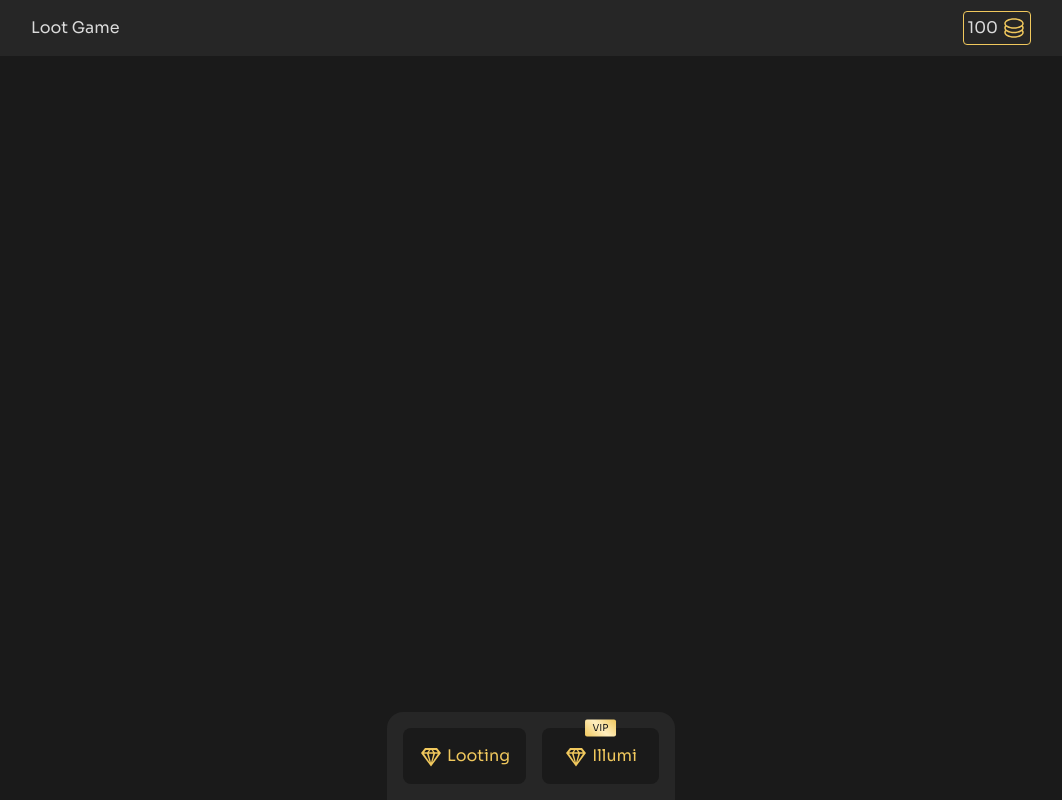
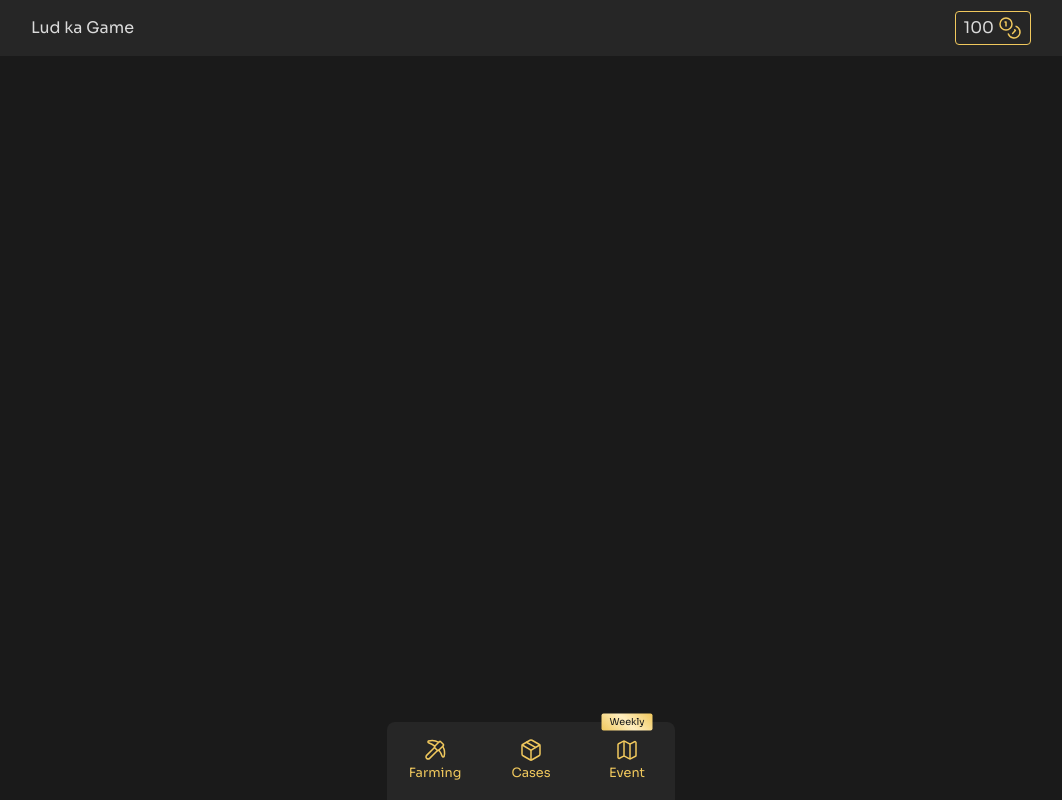
Before and after one commit to Alemy75/loot-game, a Vue app in the folder frontend/: page / in a window 1280 px wide. Shown: the whole page, without its empty margins (109-1171 px from the left). Built offline with nearby package versions, Linux system fonts and the light colour scheme.

Commit message:
some stuff

```diff
--- a/frontend/package.json
+++ b/frontend/package.json
@@ -9,6 +9,7 @@
     "preview": "vite preview"
   },
   "dependencies": {
+    "lucide-vue-next": "^0.424.0",
     "sass": "^1.77.6",
     "vue": "^3.4.29",
     "vue-router": "^4.4.0"
--- a/frontend/src/widgets/header/header.vue
+++ b/frontend/src/widgets/header/header.vue
@@ -1,15 +1,15 @@
 <script setup>
-import gIcon from '@/shared/ui/icons'
+import { Coins } from 'lucide-vue-next'
 </script>
 
 <template>
   <div class="g-header">
     <div class="b-content container">
-      Loot Game
+      Lud ka Game
 
       <span class="g-coins-chip">
         <span>100</span>
-        <g-icon class="text-primary" name="coins" />
+        <Coins class="e-coins" :stroke-width="1.5" />
       </span>
     </div>
   </div>
@@ -30,12 +30,17 @@ import gIcon from '@/shared/ui/icons'
 
   .g-coins-chip {
     color: var(--g-theme-on-surface);
-    padding: 4px;
+    padding: 4px 8px;
     display: flex;
     align-items: center;
     gap: 4px;
     border: 1px solid var(--g-theme-primary);
     border-radius: 4px;
+    line-height: 1;
+
+    .e-coins {
+      color: var(--g-theme-primary);
+    }
   }
 }
 </style>
--- a/frontend/src/widgets/navigation/navigation.vue
+++ b/frontend/src/widgets/navigation/navigation.vue
@@ -1,15 +1,16 @@
 <script setup>
-import gIcon from '@/shared/ui/icons'
+import { Package, Map, Pickaxe } from 'lucide-vue-next'
 </script>
 
 <template>
   <div class="g-navigation">
-    <button><g-icon name="diamond" />Looting</button>
+    <button><Pickaxe :stroke-width="1.5" />Farming</button>
+    <button><Package :stroke-width="1.5" />Cases</button>
     <button>
-      <g-icon name="diamond" />
-      <span> Illumi</span>
+      <Map :stroke-width="1.5" />
+      <span>Event</span>
 
-      <span class="premium">VIP</span>
+      <span class="premium">Weekly</span>
     </button>
   </div>
 </template>
@@ -22,19 +23,25 @@ import gIcon from '@/shared/ui/icons'
   max-width: calc(100% - 2rem);
   min-width: 288px;
   transform: translateX(-50%);
-  background-color: var(--g-theme-surface);
-  padding: 1rem 1rem;
+  padding: 0;
   display: flex;
   align-items: center;
-  gap: 1rem;
-  border-radius: 1rem 1rem 0 0;
+  border-radius: 0.5rem 0.5rem 0 0;
+
+  :first-child {
+    border-radius: 0.5rem 0 0 0;
+  }
+
+  :last-child {
+    border-radius: 0 0.5rem 0 0;
+  }
 
   button {
     all: unset;
-    background-color: var(--g-theme-background);
+    background-color: var(--g-theme-surface);
     color: var(--g-theme-primary);
-    padding: 1rem 1rem;
-    border-radius: 0.5rem;
+    padding: 1rem 0;
+
     width: 100%;
     text-align: center;
     cursor: pointer;
@@ -42,9 +49,10 @@ import gIcon from '@/shared/ui/icons'
 
     display: flex;
     align-items: center;
+    flex-direction: column;
     justify-content: center;
-    gap: 4px;
 
+    font-size: 0.8rem;
     position: relative;
 
     .premium {
```
Also changed, not shown: 1 other file (tests, documents, lock files or other folders).
